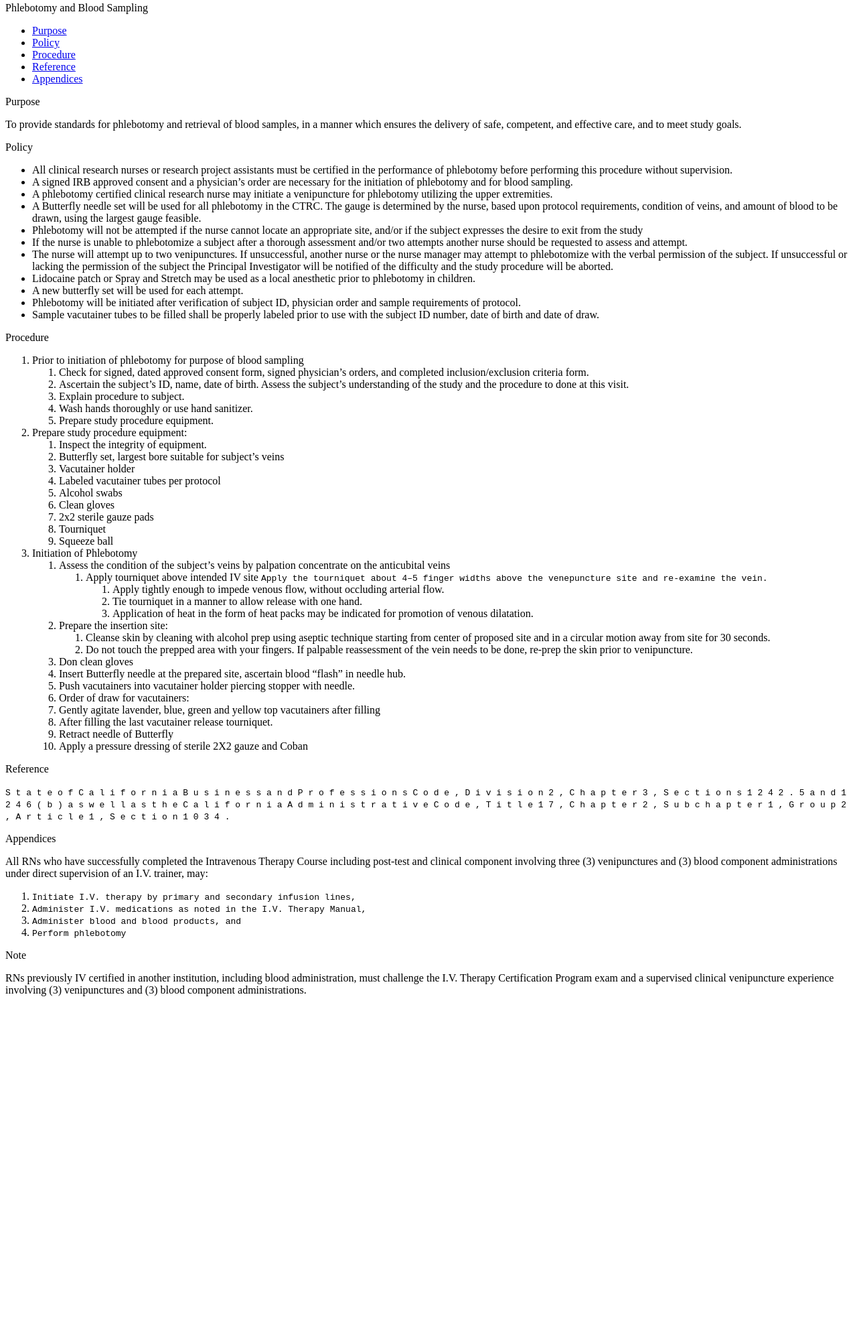
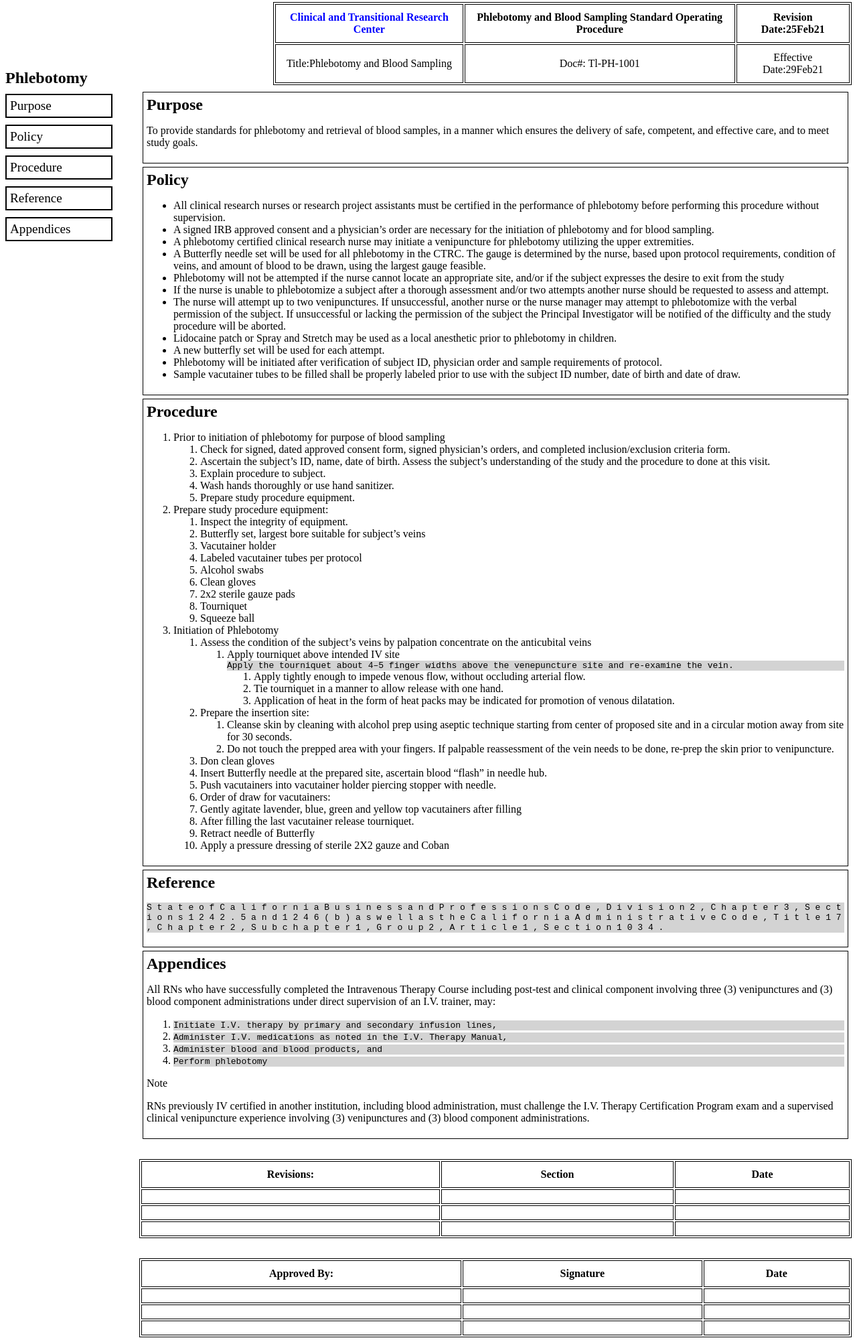
Before and after one commit to martingot2002/Technical_document, a plain HTML site: page index.html in a window 1280 px wide. Shown: the part 5-2005 px from the top of the page at 67% size. Before the commit the page ends 1508 px from the top, so only its background shows below. Drawn offline with Linux system fonts and the light colour scheme.

Commit message:
adding files for index and css files

```diff
--- a/index.html
+++ b/index.html
@@ -1,22 +1,35 @@
-<!DOCTYPE html>
 <html>
+    <script type= "text/javascript" src=https://cdn.freecodecamp.org/testable-projects-fcc/v1/bundle.js></script>
     <head>
+        <link rel="stylesheet" type="text/css" href="phlebotomy.css">
+
     </head>
+
     <body>
-        <script src="https://cdn.freecodecamp.org/testable-projects-fcc/v1/bundle.js"></script>
+        <div id= "main-body">
+            <table id="table">
+                <tr>
+                    <th class="company">Clinical and Transitional Research Center</th>
+                    <th>Phlebotomy and Blood Sampling Standard Operating Procedure</th>
+                    <th>Revision Date:25Feb21</th>
+                </tr>
+                <tr>
+                    <td>Title:Phlebotomy and Blood Sampling </td>
+                    <td>Doc#: Tl-PH-1001</td>
+                    <td>Effective Date:29Feb21</td>
 
-        <header>
+                </tr>
+
+            </table>
             <nav id="navbar">
-                <header>Phlebotomy and Blood Sampling</header>
-                <ul>
-                    <li><a class="nav-link" href="#purpose">Purpose</a></li>
-                    <li><a class="nav-link" href="#policy">Policy</a></li>
-                    <li><a class="nav-link" href="#procedure">Procedure</a></li>
-                    <li><a class="nav-link" href="#reference">Reference</a></li>
-                    <li><a class="nav-link" href="#appendices">Appendices</a></li>
-                </ul>
+                <header>Phlebotomy</header>
+                <a class="nav-link" href="#purpose">Purpose</a>
+                <a class="nav-link" href="#policy">Policy</a>
+                <a class="nav-link" href="#procedure">Procedure</a>
+                <a class="nav-link" href="#reference">Reference</a>
+                <a class="nav-link" href="#appendices">Appendices</a>
+
             </nav>
-        </header>
             <main id="main-doc">
                 <section class="main-section" id="purpose">
                     <header>Purpose</header>
@@ -284,9 +297,64 @@
 
                     </p>
 
+
                 </section>
 
             </main>
+            <table id="revisions">
+                <tr>
+                    <th >Revisions:</th>
+                    <th>Section</th>
+                    <th>Date</th>
+                </tr>
+                <tr>
+                    <td></td>
+                    <td></td>
+                    <td></td>
+
+                </tr>
+                <tr>
+                    <td></td>
+                    <td></td>
+                    <td></td>
+
+                </tr>
+                <tr>
+                    <td></td>
+                    <td></td>
+                    <td></td>
+
+                </tr>
+
+            </table>
+            <table id="footer">
+                <tr>
+                    <th >Approved By:</th>
+                    <th>Signature</th>
+                    <th>Date</th>
+                </tr>
+                <tr>
+                    <td></td>
+                    <td></td>
+                    <td></td>
+
+                </tr>
+                <tr>
+                    <td></td>
+                    <td></td>
+                    <td></td>
+
+                </tr>
+                <tr>
+                    <td></td>
+                    <td></td>
+                    <td></td>
+
+                </tr>
+
+            </table>
+        </div>
+
 
 
 
--- a/phlebotomy.css
+++ b/phlebotomy.css
@@ -0,0 +1,114 @@
+
+#navbar
+{
+    grid-area: navbar;
+    margin-top: 100px;
+    position: fixed;
+
+}
+
+#navbar a
+{
+display: block;
+border: 2px solid black;
+padding: 5px 60px 5px 5px;
+margin: 10px 0px;
+text-decoration: none;
+color: black;
+font-size: 1.2em;
+
+}
+
+#revisions
+{
+    grid-area: revisions;
+    margin-top: 20px;
+    margin-bottom: 30px;
+}
+
+#footer{
+    grid-area: footer;
+}
+
+#main-doc
+{
+    grid-area: main-doc;
+    border: px solid black;
+    margin: 5px 0px;
+
+}
+
+header{
+    font-size: 1.5em;
+    font-weight: bold;
+}
+
+code{
+    background: lightgrey;
+    display: block;
+}
+#table{
+
+    grid-area: table;
+    margin-left: 200px;
+
+}
+
+table , th, td
+{
+    border: 1px solid black;
+    text-align: center;
+}
+
+th, td{
+    padding: 10px;
+}
+
+.company{
+    color: blue;
+}
+
+.main-section{
+    border: 1px solid black;
+    padding: 5px;
+    margin: 5px;
+
+}
+
+#main-body
+{
+    display: grid;
+    width: 100%;
+    margin:0px auto;
+    grid-template-columns: minmax(200px, auto) 1fr;
+    grid-template-rows: 1fr;
+    grid-template-areas:
+    "navbar table"
+    "navbar main-doc"
+    "navbar revisions"
+    "navbar footer ";
+}
+
+@media screen and (max-width: 700px){
+    #main-body {
+
+            grid-template-columns: 1fr;
+            grid-template-rows: 1fr;
+            grid-template-areas:
+           "table "
+            "navbar"
+            "main-doc"
+            "revisions"
+            "footer";
+    }
+    #navbar {
+        position: inherit;
+        margin-top: 5px;
+
+    }
+    #table{
+        margin-left: 0px;
+    }
+
+
+}
```
Lines whose indentation alone changed are shown as unchanged.
